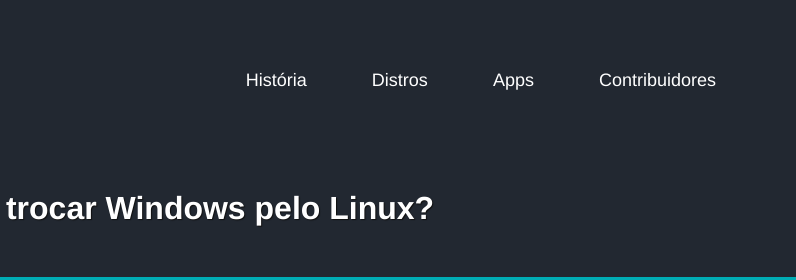
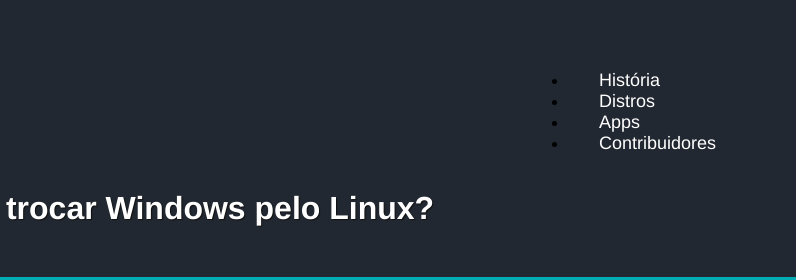
Before and after one commit to vscsilva/Minha-Primeira-Distro, a plain HTML site: page index.html in a window 1280 px wide. Shown: the top 280 px of the page, 484-1280 px from the left. Drawn offline with Linux system fonts and the light colour scheme.

Commit message:
alteração do header

```diff
--- a/index.html
+++ b/index.html
@@ -1,36 +1,41 @@
 <!DOCTYPE html>
 <html>
+
 <head>
 	<link rel="stylesheet" type="text/css" href="style.css">
-	<meta charset="UTF-8"/>
+	<meta charset="UTF-8" />
 	<title>Minha Primeira Distro</title>
-	<meta name="description" content="Minha Primeira Distribuição Linux"/>
+	<meta name="description" content="Minha Primeira Distribuição Linux" />
 	<link rel="shortcut icon" href="src/favicon.png" />
-	<meta name ="viewport" content="width=device-width, initial-scale=1.0"/>
+	<meta name="viewport" content="width=device-width, initial-scale=1.0" />
 </head>
 
 <body>
 	<header>
 		<!--Logo-->
+		<nav>
 			<div id="logo">
-				<a href="index.html" title= "Minha Primeira Distro Linux">
-				<img src="src/logo.png">
+				<a href="index.html" title="Minha Primeira Distro Linux">
+					<img src="src/logo.png" alt="Logo do projeto">
 				</a>
 			</div>
+
 			<!--Menu-->
-					<div id="menu">
-					<a href="#">História</a>
-					<a href="#">Distros</a>
-					<a href="#">Apps</a>
-					<a href="https://www.github.com">Contribuidores</a>
-					</div>
+			<ul id="menu">
+				<li><a href="#">História</a></li>
+				<li><a href="#">Distros</a></li>
+				<li><a href="#">Apps</a></li>
+				<li><a href="https://www.github.com" target="_blank">Contribuidores</a></li>
+			</ul>
+		</nav>
 	</header>
+
 	<!--Conteúdo Principal-->
 	<main>
 
 		<h1><strong>Por que trocar Windows pelo Linux?</strong></h1>
 		<div class="fundoprincipal">
-			   <div class = "flex-imgs">
+			<div class="flex-imgs">
 
 				<img src="src/framepc.svg" width="500" height="300">
 
@@ -41,27 +46,28 @@
 			</div>
 		</div>
 		<h1>Vantagens de utilizar Linux</h1>
-				<div class = "titulo-vant">
-					<h1 class = "alinhamentoh1">Gratuito</h1>
-					<h1 class = "alinhamentoh1">Seguro</h1>
-					<h1 class = "alinhamentoh1">Fácil</h1>
+		<div class="titulo-vant">
+			<h1 class="alinhamentoh1">Gratuito</h1>
+			<h1 class="alinhamentoh1">Seguro</h1>
+			<h1 class="alinhamentoh1">Fácil</h1>
 		</div>
 
-				<div class = "container-vant">
+		<div class="container-vant">
 
-					<div class = "vants">
+			<div class="vants">
 				<img src="src/tax-free.svg" width="150" height="80">
-					<h2 class = "alinhamentoh2">Você não precisa  ativar o Linux como em outros sistemas. É totalmente gratuito.</h2>
+				<h2 class="alinhamentoh2">Você não precisa ativar o Linux como em outros sistemas. É totalmente gratuito.</h2>
 			</div>
 
-				<div class = "vants">
+			<div class="vants">
 				<img src="src/shield.svg" width="150" height="80">
-					<h2 class = "alinhamentoh2">Construido apartir de uma comunidade enorme, você não precisa se preocupar com nada.</h2>
+				<h2 class="alinhamentoh2">Construido apartir de uma comunidade enorme, você não precisa se preocupar com nada.
+				</h2>
 			</div>
 
-				<div class = "vants">
+			<div class="vants">
 				<img src="src/click.svg" width="150" height="80">
-					<h2 class = "alinhamentoh2">Mesmo que você não saiba nada sobre computadores, sempre tem um Linux para você.</h2>
+				<h2 class="alinhamentoh2">Mesmo que você não saiba nada sobre computadores, sempre tem um Linux para você.</h2>
 			</div>
 
 		</div>
@@ -69,4 +75,5 @@
 		<footer>Desenvolvido por Vitor Cardoso.</footer>
 
 </body>
+
 </html>
```
Lines whose indentation alone changed are shown as unchanged.
